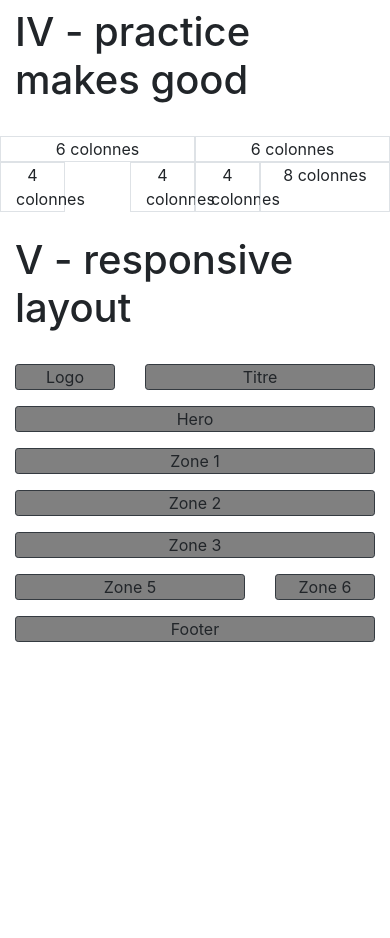
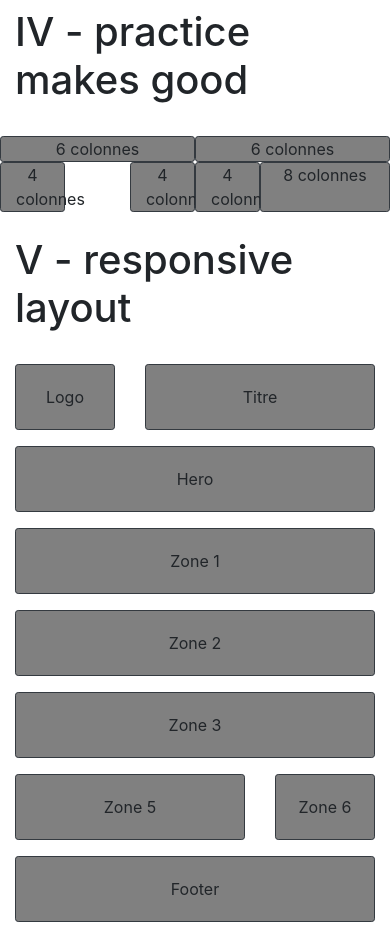
Before and after one commit to yongchin95/exercises-bootstrap, a plain HTML site: page index.html in a window 390 px wide. Shown: the part 800-1738 px from the top of the page. Before the commit the page ends 1458 px from the top, so only its background shows below. Drawn offline with nearby package versions, Linux system fonts and the light colour scheme.

Commit message:
final responsive

```diff
--- a/assets/css/styles.css
+++ b/assets/css/styles.css
@@ -1,3 +1,7 @@
 .color2 {
     background-color: gray;
 }
+
+.space {
+    padding: 20px;
+}
--- a/index.html
+++ b/index.html
@@ -86,22 +86,22 @@
             <div class="row">
                 <div class="col-6 text-center">
                     <div class="row">
-                        <div class="col border">6 colonnes</div>
+                        <div class="col border border-dark rounded-sm color2">6 colonnes</div>
                     </div>
                     <div class="row">
-                        <div class="col-4 border">4 colonnes</div>
+                        <div class="col-4 border border-dark rounded-sm color2">4 colonnes</div>
                         <div class="col-4"></div>
-                        <div class="col-4 border">4 colonnes</div>
+                        <div class="col-4 border border-dark rounded-sm color2">4 colonnes</div>
                     </div>
                 </div>
 
                 <div class="col-6 text-center">
                     <div class="row">
-                            <div class="col border">6 colonnes</div>
+                            <div class="col border border-dark rounded-sm color2">6 colonnes</div>
                         </div>
                         <div class="row">
-                            <div class="col-4 border">4 colonnes</div>
-                            <div class="col-8 border">8 colonnes</div>
+                            <div class="col-4 border border-dark rounded-sm color2">4 colonnes</div>
+                            <div class="col-8 border border-dark rounded-sm color2">8 colonnes</div>
                         </div>
                 </div>
             </div>
@@ -110,15 +110,15 @@
 <br>
 
             <div class="row text-center">
-                <div class="col-4"><p class="border border-dark rounded-sm color2">Logo </p></div>
-                <div class="col-8"><p class="border border-dark rounded-sm color2">Titre</p> </div>
-                <div class="col-12"><p class="border border-dark rounded-sm color2">Hero</p></div>
-                <div class="col-12 col-md-4"><p class="border border-dark rounded-sm color2">Zone 1</p></div>
-                <div class="col-12 col-md-4"><p class="border border-dark rounded-sm color2">Zone 2</p></div>
-                <div class="col-12 col-md-4"><p class="border border-dark rounded-sm color2">Zone 3</p></div>
-                <div class="col-8 col-md-6"><p class="border border-dark rounded-sm color2">Zone 5</p></div>
-                <div class="col-4 col-md-6"><p class="border border-dark rounded-sm color2">Zone 6</p></div>
-                <div class="col-12"><p class="border border-dark rounded-sm color2">Footer</p></div>
+                <div class="col-4"><p class="border border-dark rounded-sm color2 space">Logo </p></div>
+                <div class="col-8"><p class="border border-dark rounded-sm color2 space">Titre</p> </div>
+                <div class="col-12"><p class="border border-dark rounded-sm color2 space">Hero</p></div>
+                <div class="col-12 col-md-4"><p class="border border-dark rounded-sm color2 space">Zone 1</p></div>
+                <div class="col-12 col-md-4"><p class="border border-dark rounded-sm color2 space">Zone 2</p></div>
+                <div class="col-12 col-md-4"><p class="border border-dark rounded-sm color2 space">Zone 3</p></div>
+                <div class="col-8 col-md-6"><p class="border border-dark rounded-sm color2 space">Zone 5</p></div>
+                <div class="col-4 col-md-6"><p class="border border-dark rounded-sm color2 space">Zone 6</p></div>
+                <div class="col-12"><p class="border border-dark rounded-sm color2 space">Footer</p></div>
             </div>
 
 
```
